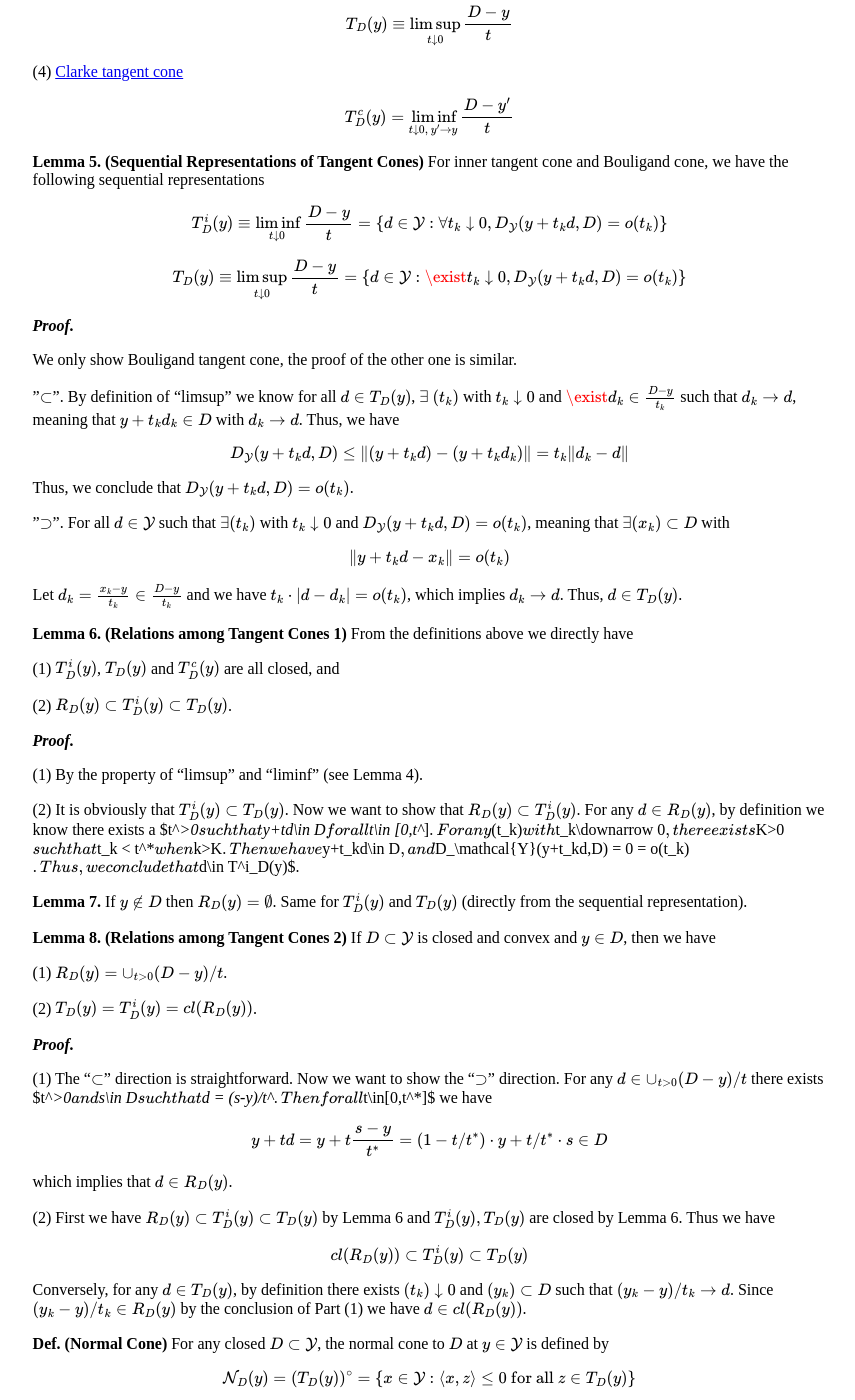
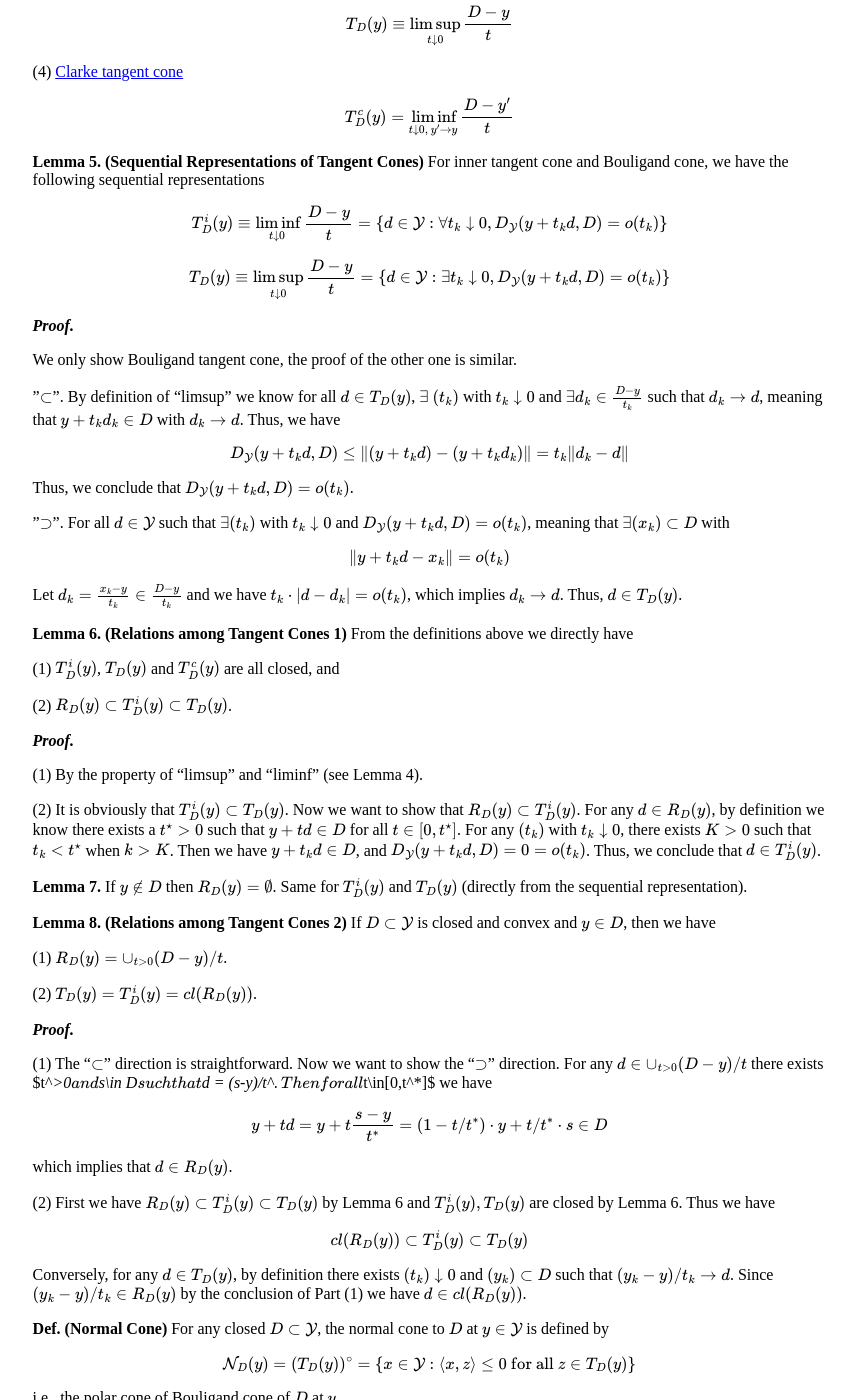
Before and after one commit to zhuanglinsheng/zhuanglinsheng.github.io, a Jekyll site: the page built from _posts/2021-07-03-RCQ.md, in a window 1280 px wide and 1400 px high, scrolled down 3469 px. Shown: the whole window, without its empty margins (51-906 px from the left). Built offline with Jekyll 4.4.1, drawn with Linux system fonts in a browser that asks for light colours.

Commit message:
Update 2021-07-03-RCQ.md

```diff
--- a/_posts/2021-07-03-RCQ.md
+++ b/_posts/2021-07-03-RCQ.md
@@ -278,7 +278,7 @@ $$
 
 
 $$
-T_D(y) \equiv \limsup_{t\downarrow 0}\frac{D-y}{t} = \{d\in\mathcal{Y}:\exist t_k\downarrow0, D_\mathcal{Y}(y+t_kd,D)=o(t_k)\}
+T_D(y) \equiv \limsup_{t\downarrow 0}\frac{D-y}{t} = \{d\in\mathcal{Y}:\exists t_k\downarrow0, D_\mathcal{Y}(y+t_kd,D)=o(t_k)\}
 $$
 
 
@@ -286,7 +286,7 @@ $$
 
 We only show Bouligand tangent cone, the proof of the other one is similar.
 
-"$\subset$". By definition of "limsup" we know for all $d\in T_D(y)$, $\exists$ $(t_k)$ with $t_k\downarrow 0$ and $\exist d_k\in \frac{D-y}{t_k}$ such that $d_k\to d$, meaning that $y+t_kd_k\in D$ with $d_k\to d$. Thus, we have
+"$\subset$". By definition of "limsup" we know for all $d\in T_D(y)$, $\exists$ $(t_k)$ with $t_k\downarrow 0$ and $\exists d_k\in \frac{D-y}{t_k}$ such that $d_k\to d$, meaning that $y+t_kd_k\in D$ with $d_k\to d$. Thus, we have
 
 
 $$
@@ -316,7 +316,7 @@ Let $d_k = \frac{x_k-y}{t_k}\in\frac{D-y}{t_k}$ and we have $t_k\cdot \|d-d_k\|
 
 (1) By the property of "limsup" and "liminf" (see Lemma 4).
 
-(2) It is obviously that $T^i_D(y)\subset T_D(y)$. Now we want to show that $R_D(y)\subset T^i_D(y)$. For any $d\in R_D(y)$, by definition we know there exists a $t^*>0$ such that $y+td\in D$ for all $t\in [0,t^*]$. For any $(t_k)$ with $t_k\downarrow 0$, there exists $K>0$ such that $t_k < t^*$ when $k>K$. Then we have $y+t_kd\in D$, and $D_\mathcal{Y}(y+t_kd,D) = 0 = o(t_k)$. Thus, we conclude that $d\in T^i_D(y)$.
+(2) It is obviously that $T^i_D(y)\subset T_D(y)$. Now we want to show that $R_D(y)\subset T^i_D(y)$. For any $d\in R_D(y)$, by definition we know there exists a $t^\star>0$ such that $y+td\in D$ for all $t\in [0,t^\star]$. For any $(t_k)$ with $t_k\downarrow 0$, there exists $K>0$ such that $t_k < t^\star$ when $k>K$. Then we have $y+t_kd\in D$, and $D_\mathcal{Y}(y+t_kd,D) = 0 = o(t_k)$. Thus, we conclude that $d\in T^i_D(y)$.
 
 **Lemma 7.** If $y\not\in D$ then $ R_D(y) = \emptyset$. Same for $T^i_D(y)$ and $T_D(y)$ (directly from the sequential representation).
 
```
